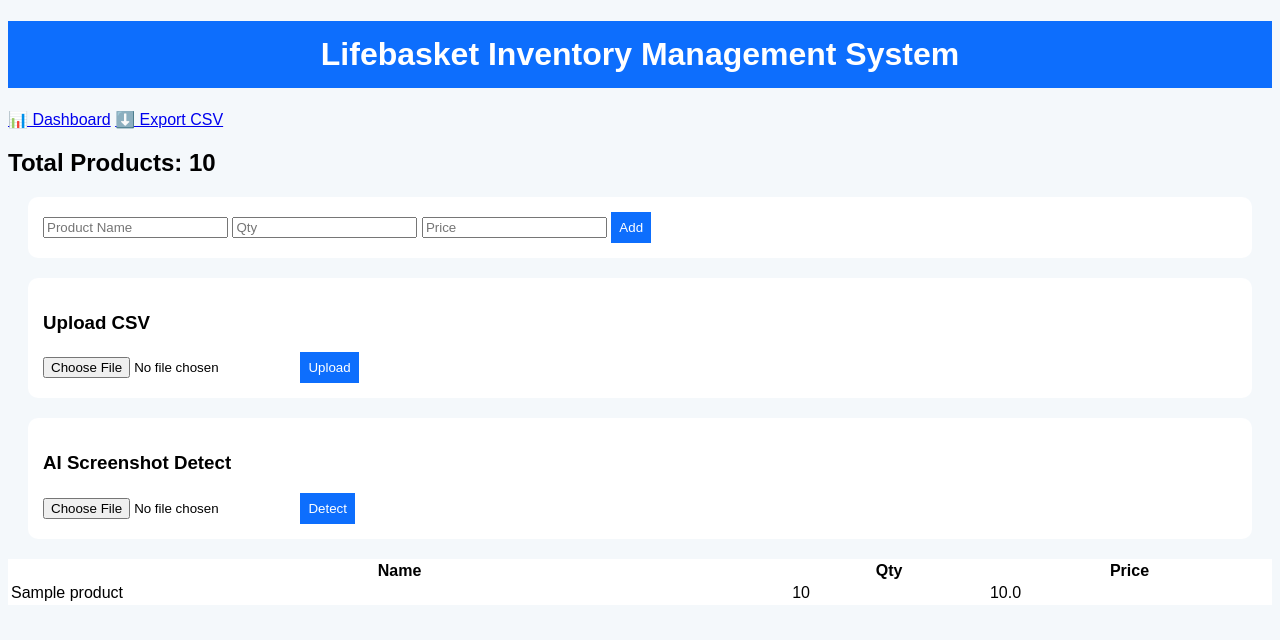
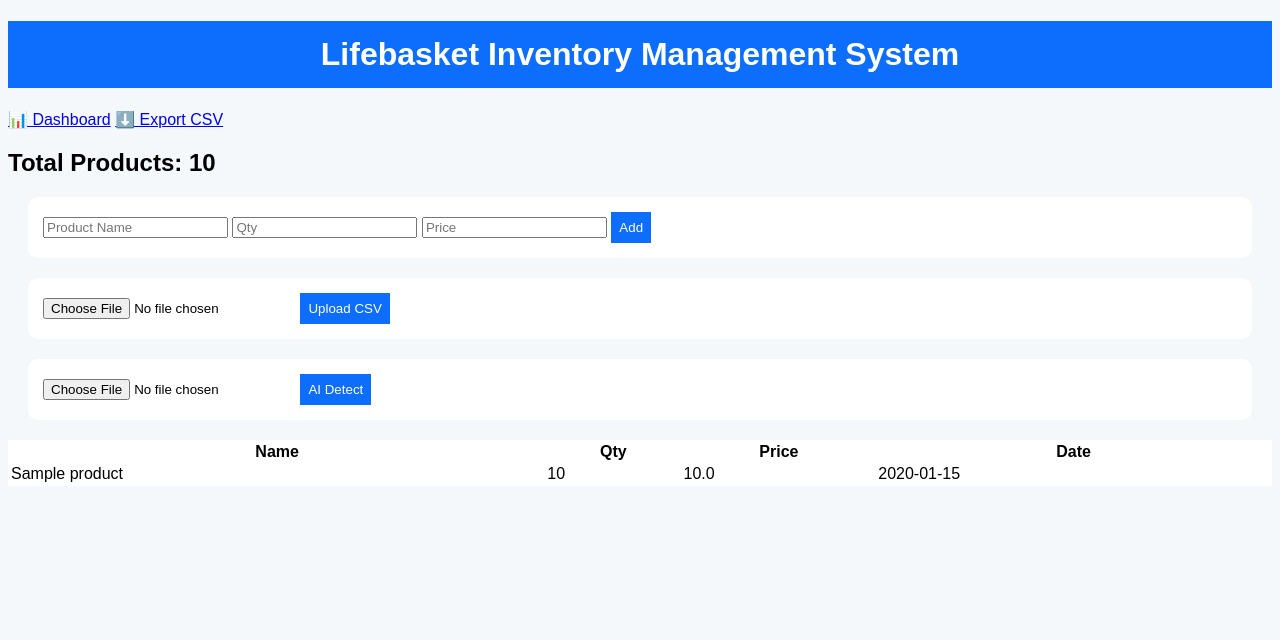
Before and after one commit to jakiya09/inventory-system, a Flask app: page / in a window 1280 px wide. Shown: the top 640 px of the page. Run offline with Flask 3, Linux system fonts and the light colour scheme; the visitor is signed in with stand-in values (Sample User, id 1); tables that the repository leaves empty hold one stand-in row (values such as "Sample post").

Commit message:
Update index.html

```diff
--- a/templates/index.html
+++ b/templates/index.html
@@ -23,18 +23,16 @@
 </div>
 
 <div class="card">
-<h3>Upload CSV</h3>
 <form action="/upload-csv" method="POST" enctype="multipart/form-data">
 <input type="file" name="file">
-<button>Upload</button>
+<button>Upload CSV</button>
 </form>
 </div>
 
 <div class="card">
-<h3>AI Screenshot Detect</h3>
 <form action="/detect-image" method="POST" enctype="multipart/form-data">
 <input type="file" name="image">
-<button>Detect</button>
+<button>AI Detect</button>
 </form>
 </div>
 
@@ -43,6 +41,7 @@
 <th>Name</th>
 <th>Qty</th>
 <th>Price</th>
+<th>Date</th>
 </tr>
 
 {% for p in products %}
@@ -50,6 +49,7 @@
 <td>{{ p[1] }}</td>
 <td>{{ p[2] }}</td>
 <td>{{ p[3] }}</td>
+<td>{{ p[4] }}</td>
 </tr>
 {% endfor %}
 
```
